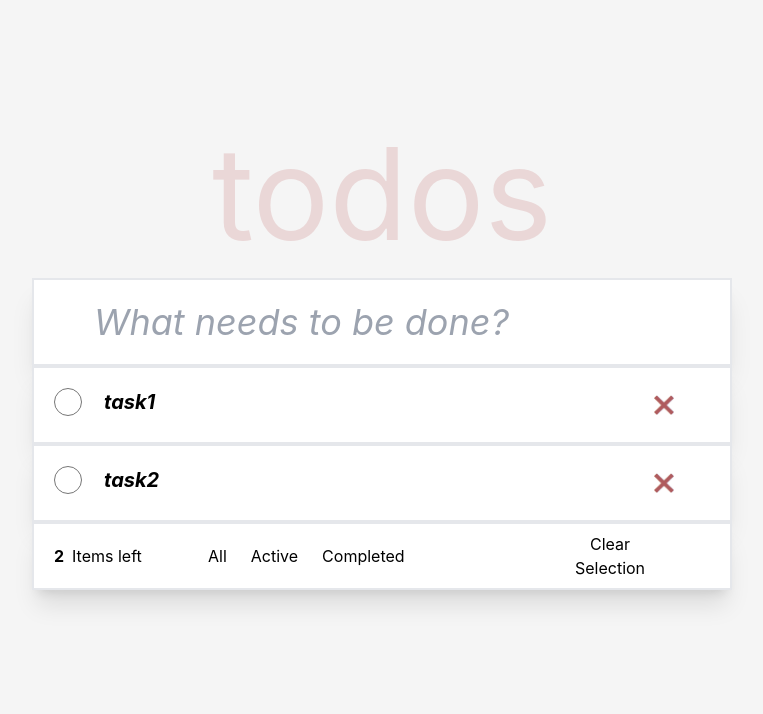
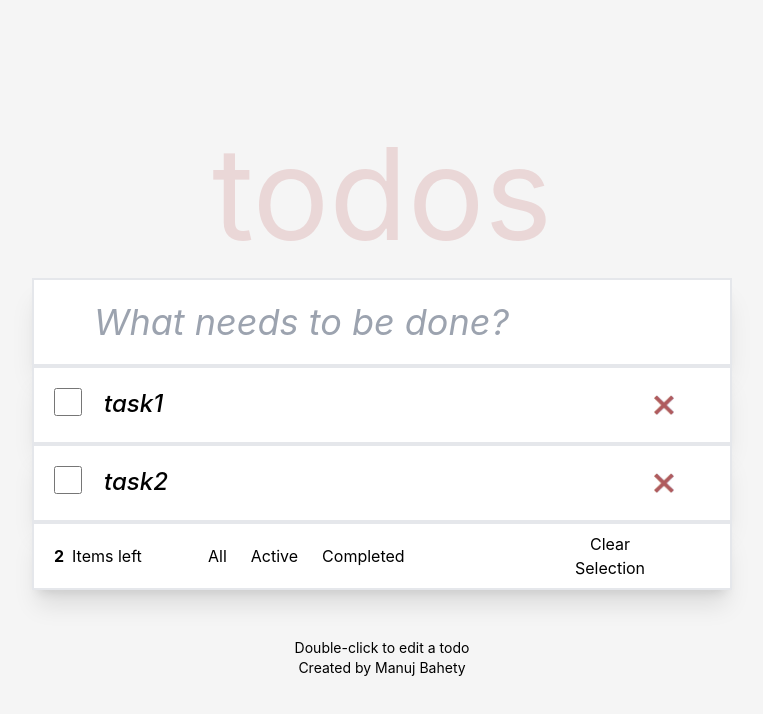
Before and after one commit to RymsLabs/todo-reduxsaga-graphql, a React (Create React App) app: page / in a window 1280 px wide. Shown: the top 714 px of the page, without its empty margins (258-1021 px from the left). Built offline with nearby package versions, Linux system fonts and the light colour scheme.

Commit message:
selection, delete, add tasks

```diff
--- a/src/App.tsx
+++ b/src/App.tsx
@@ -2,7 +2,7 @@ import React from 'react';
 
 import Header from './components/Header';
 import Footer from './components/Footer';
-import TodoList from './components/TodoList';
+// import TodoList from './components/TodoList';
 class App extends React.PureComponent{
   render(){
     return (
@@ -10,7 +10,7 @@ class App extends React.PureComponent{
       <div className="w-[700px] m-[130px_auto] relative shadow-[0_25px_50px_0_rgba(0, 0, 0, 0.1)]">
         <Header/>
 
-        <Footer/>
+        {/* <Footer/> */}
       </div>
 
       </main>
--- a/src/actions/index.tsx
+++ b/src/actions/index.tsx
@@ -1,37 +1,67 @@
 export const addTodo = (data) => {
-    return {
-        type : "ADD_TODO",
-        payload: {
-            id: new Date().getTime().toString(),
-            data:data,
-            completed : false
-        }
-    }
-}
+  return {
+    type: "ADD_TODO",
+    payload: {
+      id: new Date().getTime().toString(),
+      data: data,
+      completed: false,
+    },
+  };
+};
 
 export const deleteTodo = (id) => {
-    return {
-        type : "DELETE_TODO",
-        id
-    }
-}
+  return {
+    type: "DELETE_TODO",
+    id,
+  };
+};
+
+export const markTodo = (id, completed) => {
+  //   console.log("in mark todo with id =", id);
+  //   console.log("completed=", completed);
+  return {
+    type: "CHECK_TODO",
+    payload: {
+      id,
+      completed,
+    },
+  };
+};
+
+export const unmarkTodo = (id, completed) => {
+  console.log("in unmark todo with id =", id);
+  console.log("completed=", completed);
+  return {
+    type: "UNCHECK_TODO",
+    payload: {
+      id,
+      completed,
+    },
+  };
+};
+
+export const ClearMarked = () => {
+  return {
+    type: "CLEAR_TODO",
+  };
+};
 
 export const AllTodo = () => {
-    return{
-        type : "SHOW_ALL",
-    }
-}
+  return {
+    type: "SHOW_ALL",
+  };
+};
 
-export const CompletedTodo = ()  => {
-    return{
-        type : "COMPLETED_TODO",
-        completed : true
-    }
-}
+export const CompletedTodo = () => {
+  return {
+    type: "COMPLETED_TODO",
+    completed: true,
+  };
+};
 
 export const ActiveTodo = () => {
-    return{
-        type : "ACTIVE_TODO",
-        completed : false
-    }
-}
+  return {
+    type: "ACTIVE_TODO",
+    completed: false,
+  };
+};
--- a/src/components/Footer.tsx
+++ b/src/components/Footer.tsx
@@ -1,87 +1,102 @@
-import React , {memo} from 'react'
-import { useDispatch } from 'react-redux'
-import { CompletedTodo ,AllTodo,ActiveTodo} from '../actions/index';
-const Footer = memo(props => {
+import React, { memo } from "react";
+import { useDispatch } from "react-redux";
+import {
+  CompletedTodo,
+  AllTodo,
+  ActiveTodo,
+  ClearMarked,
+} from "../actions/index";
+const Footer = memo((props: any) => {
+  const { list } = props;
 
-    const dispatch=useDispatch();
+  const dispatch = useDispatch();
 
   const handleComplete = () => {
     dispatch(CompletedTodo());
-    }
+  };
 
   const handleActive = () => {
     dispatch(ActiveTodo());
-    }
+  };
 
   const handleAll = () => {
     dispatch(AllTodo());
-    }
+  };
 
-    const filterBtn = [{
-        id : 1,
-        title:'All',
-        isActive:true,
-        onCLick: handleAll ,
-        link : ''
-    } ,{
-        id : 2,
-        title:'Active',
-        isActive:false,
-        onCLick: handleActive ,
-        link : 'active'
-    } ,{
-        id : 3,
-        title:'Completed',
-        isActive:false,
-        onCLick:()=> handleComplete() ,
-        link : 'completed'
-    }]
+  const handleClear = () => {
+    dispatch(ClearMarked());
+  };
 
-    return(
-        <footer className='grid grid-cols-[150px_350px_20px]  shadow-xl p-2 px-5 bg-white  box-border border-2 relative'>
-            <div className='flex gap-2 items-center'>
-                <strong className=''>2</strong>
-                <span className=''>Items left</span>
+  const filterBtn = [
+    {
+      id: 1,
+      title: "All",
+      isActive: true,
+      onCLick: handleAll,
+      link: "",
+    },
+    {
+      id: 2,
+      title: "Active",
+      isActive: false,
+      onCLick: handleActive,
+      link: "active",
+    },
+    {
+      id: 3,
+      title: "Completed",
+      isActive: false,
+      onCLick: () => handleComplete(),
+      link: "completed",
+    },
+  ];
+  console.log("IN footer", props);
+  return (
+    <footer className="text-center">
+      <div className="grid grid-cols-[150px_350px_20px]  shadow-xl p-2 px-5 bg-white  box-border border-2 relative">
+        <div className="flex gap-2 items-center">
+          <strong className="">{list.length}</strong>
+          <span className="">Items left</span>
         </div>
 
-            <div className='flex gap-4 items-center'>
-                {
-                    filterBtn.map(btn => {
-                        return(
+        <div className="flex gap-4 items-center">
+          {filterBtn.map((btn) => {
+            return (
               <ul key={btn.id}>
-                                <FilterBtn  {...btn} />
+                <FilterBtn {...btn} />
               </ul>
-
-                        )
-                        }
-                    )
-                }
-
+            );
+          })}
         </div>
 
-            <div className='flex hover:underline w-28 items-center justify-end'>
-                <button className=''>
+        <div className="flex hover:underline w-28 items-center justify-end">
+          <button className="" onClick={handleClear}>
             Clear Selection
           </button>
         </div>
+      </div>
+      <p className="mt-12 text-sm">Double-click to edit a todo</p>
+      <p className="text-sm">Created by Manuj Bahety</p>
     </footer>
-    )
-})
+  );
+});
 
-const FilterBtn = memo(props => {
-    const { title, onClick , link, isActive } :any = props
-    console.log(props)
-    return(
+const FilterBtn = memo((props) => {
+  const { title, onClick, link, isActive }: any = props;
+  // console.log(props);
+
+  return (
     <>
-        <div className='border-1 p-1 text-center hover:cursor-pointer hover:ring ring-pink-100'>
+      <div className="border-1 p-1 text-center hover:cursor-pointer hover:ring ring-pink-100">
         <a
           // href={`/${link}`}
-                className={`${isActive ? 'selected' : ''}`}
-                onClick={() => onClick()} >
+          className={`${isActive ? "selected" : ""}`}
+          onClick={() => onClick()}
+        >
           {title}
         </a>
       </div>
     </>
-    )
-})
+  );
+});
 export default Footer;
--- a/src/components/Header.tsx
+++ b/src/components/Header.tsx
@@ -1,56 +1,51 @@
 import { FormEvent, useState } from "react";
-import React, {memo} from 'react';
-import { useDispatch ,useSelector } from "react-redux"
-import { addTodo ,deleteTodo } from "../actions/index";
-import TodoList from "./TodoList";
+import React, { memo } from "react";
+import { useDispatch, useSelector } from "react-redux";
+import { addTodo } from "../actions/index";
+// import TodoList from "./TodoList";
 import Todo from "./Todo";
+import Footer from "./Footer";
 
 const Header = memo(() => {
   const dispatch = useDispatch();
-    const [inputData , setInputData] :any = useState('');
-    const list = useSelector((state:any) => state.todoReducers.list);
-    console.log('list=',list);
-    const handleSubmit = (e:FormEvent) => {
+  const [inputData, setInputData]: any = useState("");
+  const list = useSelector((state: any) => state.todoReducers.list);
+  //   console.log("list=", list);
+  const handleSubmit = (e: FormEvent) => {
     e.preventDefault();
     dispatch(addTodo(inputData));
-        setInputData('');
+    setInputData("");
   };
 
+  const renderFooter = () => {
+    if (list.length > 0) return <Footer list={list} />;
+  };
 
-    return(
-
+  return (
     <div className="">
-            <h1 className='text-9xl text-center text-myred-500'>todos</h1>
-            <form onSubmit={ (e) => handleSubmit(e) }>
+      <h1 className="text-9xl text-center text-myred-500">todos</h1>
+      <form onSubmit={(e) => handleSubmit(e)}>
         <input
-                className='w-full h-full p-[16px_16px_16px_60px] border-2 bg-white shadow-xl text-4xl py-5 mt-5 italic'
-                type="text" name="name" placeholder='What needs to be done?'
+          className="w-full h-full p-[16px_16px_16px_60px] border-2 bg-white shadow-xl text-4xl py-5 mt-5 italic"
+          type="text"
+          name="name"
+          placeholder="What needs to be done?"
           value={inputData}
-                onChange= { (event) => setInputData(event.target.value)} />
+          onChange={(event) => setInputData(event.target.value)}
+        />
       </form>
       <div>
-            {
-                list.map((elem) => {
-                    // console.log('elem=',elem)
-                    return(
+        {list.map((elem) => {
+          return (
+            <div key={elem.id}>
+              <Todo list={elem} />
+            </div>
+          );
+        })}
+      </div>
+      {renderFooter()}
+    </div>
+  );
+});
 
-                        <div key={elem.id}>
-
-                            <Todo
-                                list={elem}
-                            />
-                        </div>
-                    )
-
-                })
-            }
-        </div>
-
-
-
-        </div>
-
-    )
-})
-
-export default Header
+export default Header;
--- a/src/components/Todo.tsx
+++ b/src/components/Todo.tsx
@@ -1,7 +1,8 @@
-import React , {memo} from 'react'
-import { deleteTodo } from '../actions/index'
-import cross from '../assets/closee.png'
-import { useDispatch } from 'react-redux'
+import React, { memo, useState } from "react";
+import { deleteTodo } from "../actions/index";
+import cross from "../assets/closee.png";
+import { useDispatch } from "react-redux";
+import { markTodo, unmarkTodo } from "../actions/index";
 
 // type TodoProps = [
 //     list: [
@@ -9,37 +10,77 @@ import { useDispatch } from 'react-redux'
 //     ]
 // ]
 
-const Todo = memo((props:any) => {
+const Todo = memo((props: any) => {
+  const { list } = props;
+  const [toggle, setToggle] = useState(true);
+  const [text, setText] = useState(list.data);
+  const [completed, setCompleted] = useState(false);
+
+  function toggleInput() {
+    setToggle(false);
+  }
+
+  function handleBlur() {
+    setToggle(true);
+  }
+
+  function handleChange(event) {
+    setText(event.target.value);
+  }
+
+  function handleCheck() {
+    setCompleted(!completed);
+    if (completed === false) dispatch(markTodo(list.id, !completed));
+    else dispatch(unmarkTodo(list.id, !completed));
+  }
+
   const dispatch = useDispatch();
-    const {list} = props;
-    // console.log('Todo console=',props)
-    return(
+
+  return (
+    <div>
       <ul>
-            <div className='grid grid-cols-[50px_550px_20px] relative shadow-xl bg-white p-5 box-border border-2 '>
-                <div className=''>
+        <div className="grid grid-cols-[50px_550px_20px] relative shadow-xl bg-white p-5 box-border border-2 ">
+          <div className="">
             <input
-                        type="radio"
-                        className='w-7 h-7 rounded-full bg-gray-100'>
-                    </input>
+              className="w-7 h-7 focus:ring-1 bg-gray-100 border-r-indigo-500"
+              type="checkbox"
+              name={list.data}
+              onChange={handleCheck}
+            ></input>
           </div>
           <div>
-                    <label className='bg-white col-span-3 italic font-bold text-xl'>
-                        {list.data}
+            <label className="bg-white col-span-3 text-2xl italic">
+              {completed ? (
+                <p className=" transition-all delay-50 line-through decoration-4 font-medium text-mercury-600">
+                  {text}
+                </p>
+              ) : toggle ? (
+                <p className="font-medium" onDoubleClick={toggleInput}>
+                  {text}
+                </p>
+              ) : (
+                <input
+                  className="italic font-medium text-xl"
+                  type="text"
+                  onBlur={handleBlur}
+                  value={text}
+                  onChange={handleChange}
+                />
+              )}
             </label>
           </div>
 
-                <div className='flex items-center'>
+          <div className="flex items-center">
             <img
-                    src= {cross}
-                    alt='Cross Icon'
-                    className=' hover:cursor-pointer'
-                    onClick={() => dispatch(deleteTodo(1))} //Change to list.id later
-                    >
-                </img>
+              src={cross}
+              alt="Cross Icon"
+              className=" hover:cursor-pointer"
+              onClick={() => dispatch(deleteTodo(list.id))}
+            ></img>
           </div>
-
         </div>
       </ul>
-    )
-})
+    </div>
+  );
+});
 export default Todo;
--- a/src/reducers/todoReducers.tsx
+++ b/src/reducers/todoReducers.tsx
@@ -1,67 +1,103 @@
 const initialData = {
-    list : [{
-        id:'1',
-        data: 'task1',
-        completed : true
+  list: [
+    {
+      id: "1",
+      data: "task1",
+      completed: true,
     },
     {
-        id:'2',
-        data: 'task2',
-        completed : false
-    }
-]
-}
-const todoReducers = (state=initialData , action) => {
-    switch(action.type) {
-        case "ADD_TODO" :
-            const {id, data} = action.payload;
+      id: "2",
+      data: "task2",
+      completed: false,
+    },
+  ],
+};
+const todoReducers = (state = initialData, action) => {
+  switch (action.type) {
+    case "ADD_TODO":
+      const { id, data, completed } = action.payload;
       return {
         ...state,
         list: [
           ...state.list,
           {
-                        id:id,
-                        data:data
-                }]
-            }
+            id: id,
+            data: data,
+            completed: completed,
+          },
+        ],
+      };
 
-        case "DELETE_TODO" :
-            console.log('In Delete Section')
-            console.log('List after deleted =',state)
-            const newList = state.list.filter((elem)=> elem.id != action.id)
+    case "DELETE_TODO":
+      console.log("In Delete Section");
+      console.log("List after deleted =", state);
+      const newList = state.list.filter((elem) => elem.id !== action.id);
       return {
         ...state,
-                    list: newList
+        list: newList,
+      };
+
+    case "CHECK_TODO":
+      console.log("In Check todo Section");
+      //   console.log(action.payload);
+      state.list.map((item) => {
+        if (action.payload.id === item.id) {
+          item.completed = true;
         }
-
-        case "SHOW_ALL" :
-            console.log('In All Section')
-            console.log('List All =',state)
-            return{
-                ...state
-            }
-
-        case "COMPLETED_TODO" :
-            console.log('In Completed Section')
-            console.log('List after completed =',state)
-            const completedList = state.list.filter((elem)=> elem.completed === true)
+      });
       return {
         ...state,
-                    list: completedList
+      };
+
+    case "UNCHECK_TODO":
+      console.log("In UNCheck todo Section");
+      //   console.log(action.payload);
+      state.list.map((item) => {
+        if (action.payload.id === item.id) {
+          item.completed = false;
         }
-
-        case "ACTIVE_TODO" :
-            console.log('In Active Section')
-            console.log('List =',state)
-            const activeList = state.list.filter((elem)=> elem.completed == false)
+      });
       return {
         ...state,
-                    list: activeList
-                }
+      };
 
-        default :
+    case "CLEAR_TODO":
+      const clearedList = state.list.filter((elem) => elem.completed === false);
+      return {
+        ...state,
+        list: clearedList,
+      };
+
+    case "SHOW_ALL":
+      console.log("In All Section");
+      console.log("List All =", state);
+      return {
+        ...state,
+      };
+
+    case "COMPLETED_TODO":
+      console.log("In Completed Section");
+      console.log("List after completed =", state);
+      const completedList = state.list.filter(
+        (elem) => elem.completed === true
+      );
+      return {
+        ...state,
+        list: completedList,
+      };
+
+    case "ACTIVE_TODO":
+      console.log("In Active Section");
+      console.log("List =", state);
+      const activeList = state.list.filter((elem) => elem.completed === false);
+      return {
+        ...state,
+        list: activeList,
+      };
+
+    default:
       return state;
   }
-}
+};
 
 export default todoReducers;
```
Also changed, not shown: tailwind.config.js (+36 -16 lines). Lines whose indentation alone changed are shown as unchanged.
